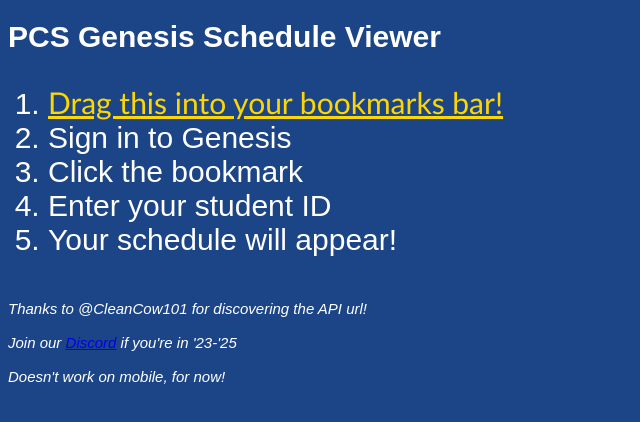
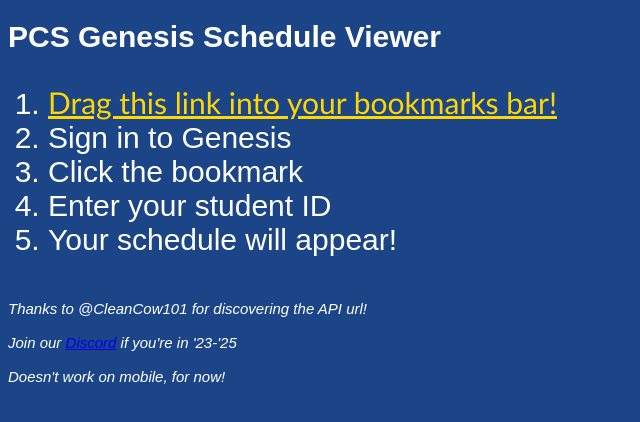
Before and after one commit to PCS24/ScheduleViewer, a plain HTML site: page index.html in a window 1280 px wide. Shown: the whole page, without its empty margins (0-640 px from the left). Drawn offline with Linux system fonts and the light colour scheme.

Commit message:
Update index.html

```diff
--- a/index.html
+++ b/index.html
@@ -69,7 +69,7 @@
     <body>
         <h1>PCS Genesis Schedule Viewer</h1>
         <ol>
-            <li><a href="" id="drag">Drag this into your bookmarks bar!</a></li>
+            <li><a href="" id="drag">Drag this link into your bookmarks bar!</a></li>
             <li>Sign in to Genesis</li>
             <li>Click the bookmark</li>
             <li>Enter your student ID</li>
```
